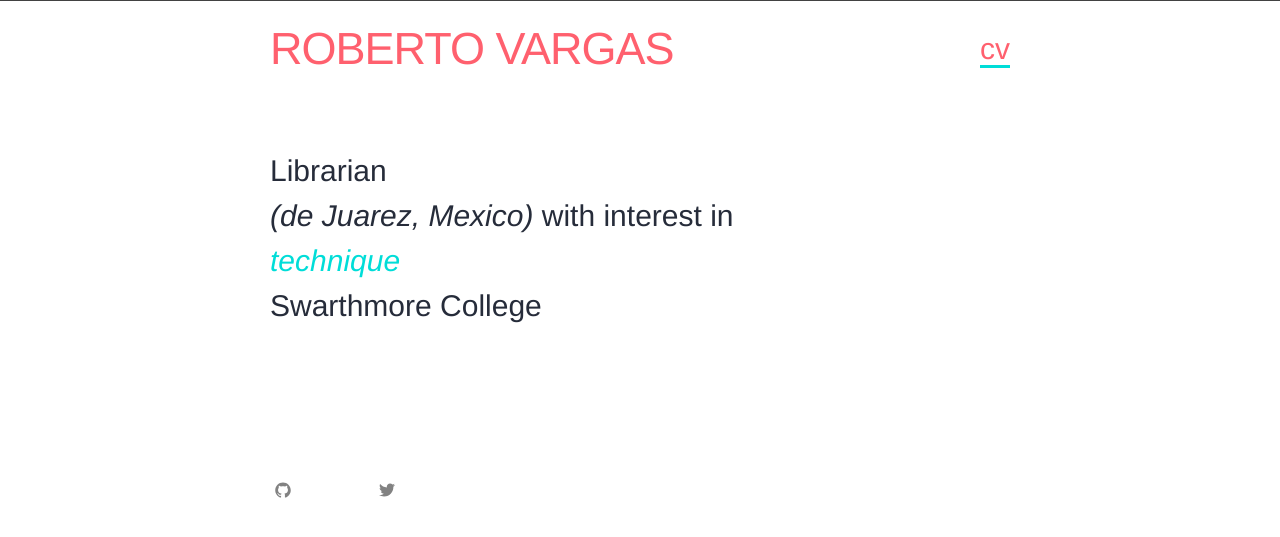
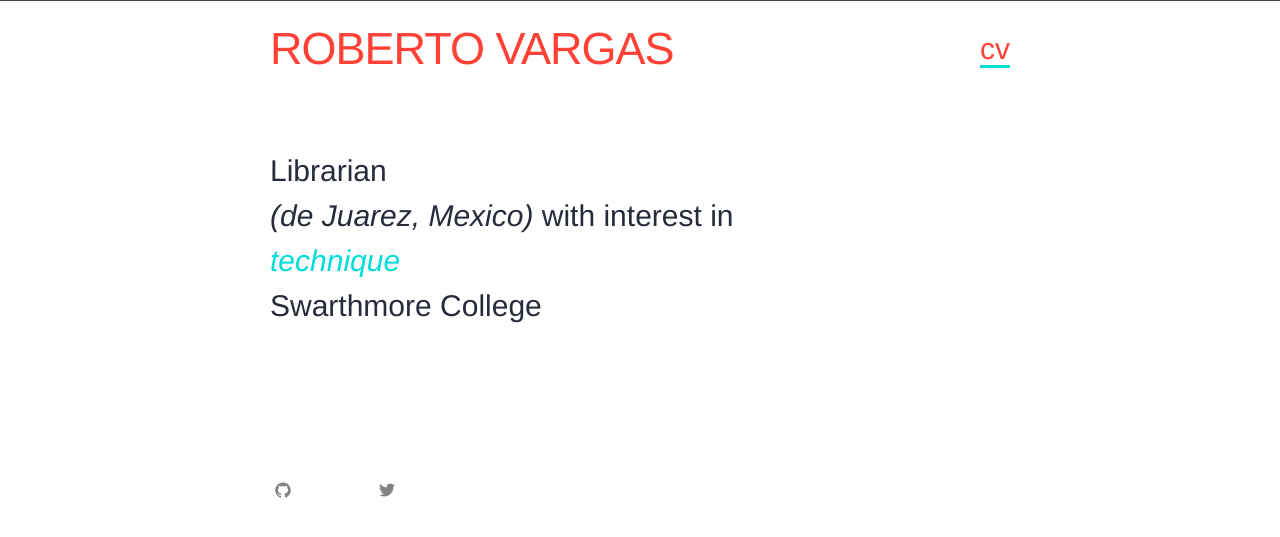
Before and after one commit to betovargas/betovargas.github.io, a Jekyll site: the page built from index.html, in a window 1280 px wide. Shown: the top 537 px of the page. Built offline with Jekyll 4.4.1, drawn with Linux system fonts in a browser that asks for light colours.

Commit message:
changes color or site-title and .site-nav

```diff
--- a/_sass/_layout.scss
+++ b/_sass/_layout.scss
@@ -17,11 +17,11 @@
     letter-spacing: -1px;
     margin-bottom: 0px;
     float: left;
-    color: #FF606E;
+    color: #FF4136;
 
     &,
     &:visited {
-        color: #FF606E;
+        color: #FF4136;
     }
 }
 
@@ -34,7 +34,7 @@
     }
 
     .page-link {
-        color: #FF606E;
+        color: #FF4136;
         border-bottom: solid;
         border-color: #00DDD8;
         line-height: $base-line-height;
```
Also changed, not shown: _sass/_custom.scss (line endings or trailing spaces).
